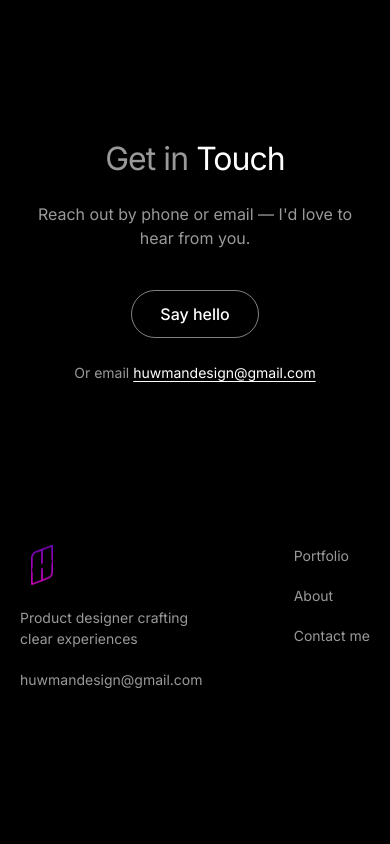
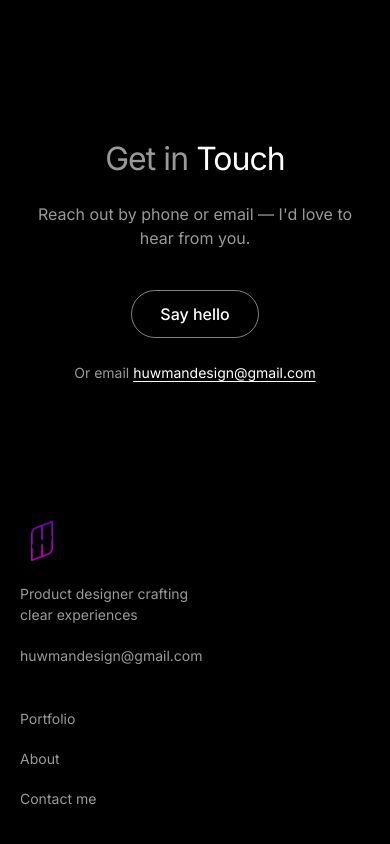
Before and after one commit to huwmandesign-bit/Portfolio, a plain HTML site: page index.html in a window 390 px wide. Shown: the part 4498-5342 px from the top of the page. Before the commit the page ends 5236 px from the top, so only its background shows below. Drawn offline with Linux system fonts and the light colour scheme.

Commit message:
Stack footer on mobile
Co-Authored-By: Claude Opus 5.5 <noreply@anthropic.com>
Claude-Session: https://claude.ai/code/session_01HrP4XaWEq82YXezN1287xL

```diff
--- a/styles.css
+++ b/styles.css
@@ -766,6 +766,12 @@ a { color: inherit; text-decoration: none; }
   .cs-hero__inner { gap: var(--space-3xl); }
 }
 
+/* Mobile footer: brand block, then links stacked underneath (Figma "Footer - Phone") */
+@media (max-width: 809px) {
+  .footer { padding: 40px 0; }
+  .footer__inner { flex-direction: column; gap: 40px; }
+}
+
 @media (prefers-reduced-motion: reduce) {
   html { scroll-behavior: auto; }
   .nav { transition: none; }
```
